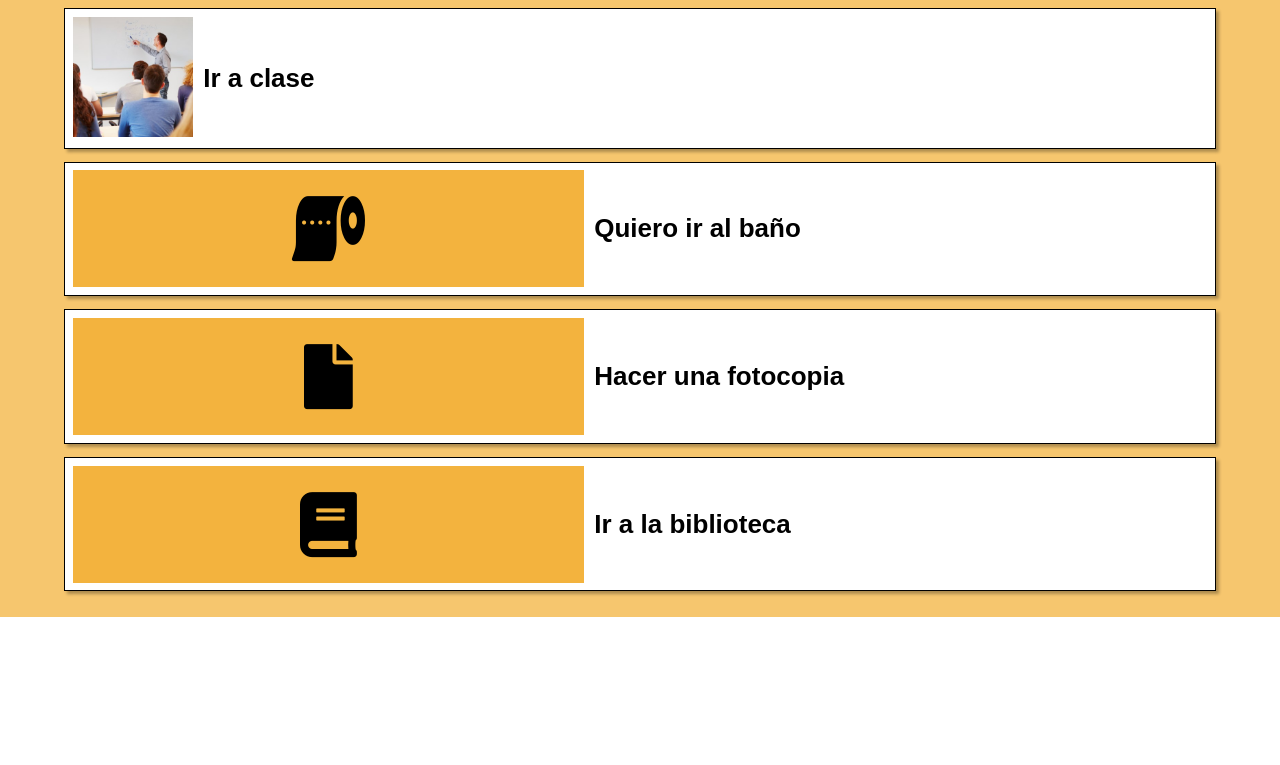
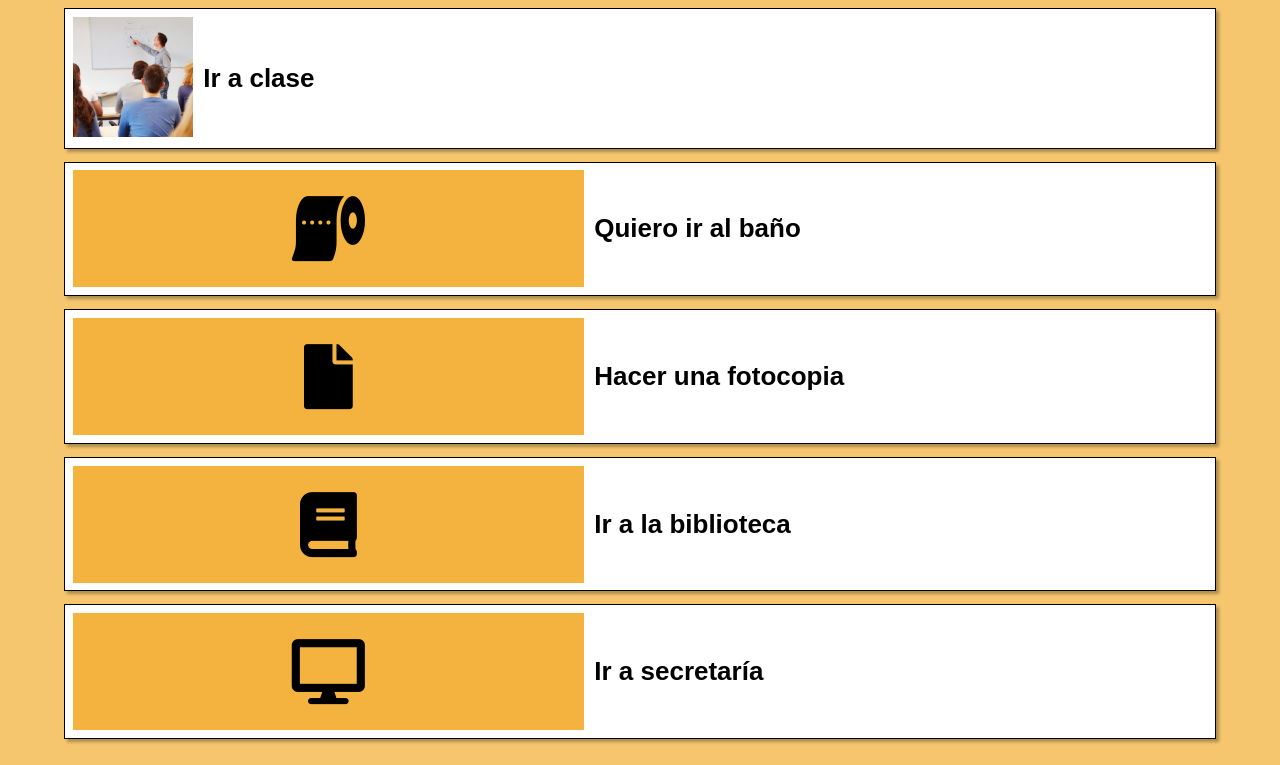
Before and after one commit to teresasempere/TFM, a plain HTML site: page supports.html in a window 1280 px wide. Shown: the part 135-900 px from the top of the page. Before the commit the page ends 800 px from the top, so only its background shows below. Drawn offline with Linux system fonts and the light colour scheme.

Commit message:
New support

```diff
--- a/supports.html
+++ b/supports.html
@@ -125,6 +125,16 @@
         </div>
         <!--/support-->
 
+        <div class="support card2">
+            <div class="card2_icon">
+                <i class="fas fa-desktop"></i>
+            </div>
+            <div class="card2_name">
+                <h2>Ir a secretaría</h2>
+            </div>
+        </div>
+        <!--/support-->
+
 
     </div>
     <!--/places-->
```
